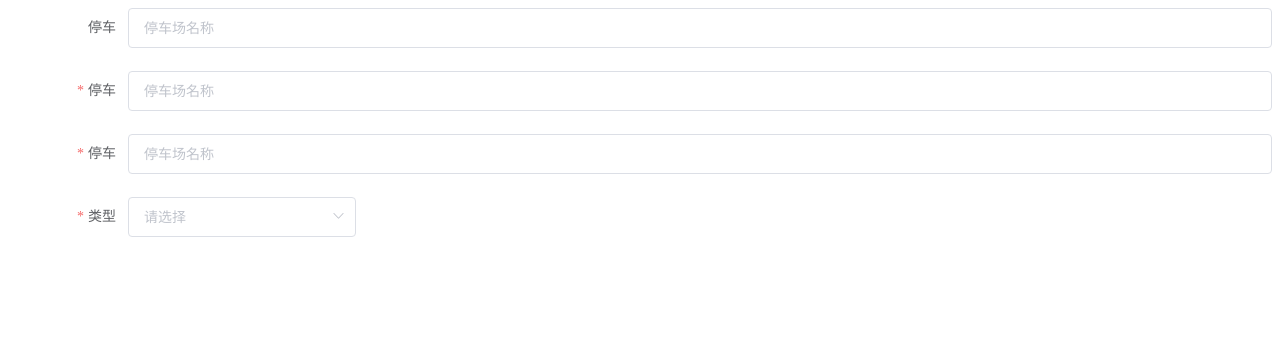
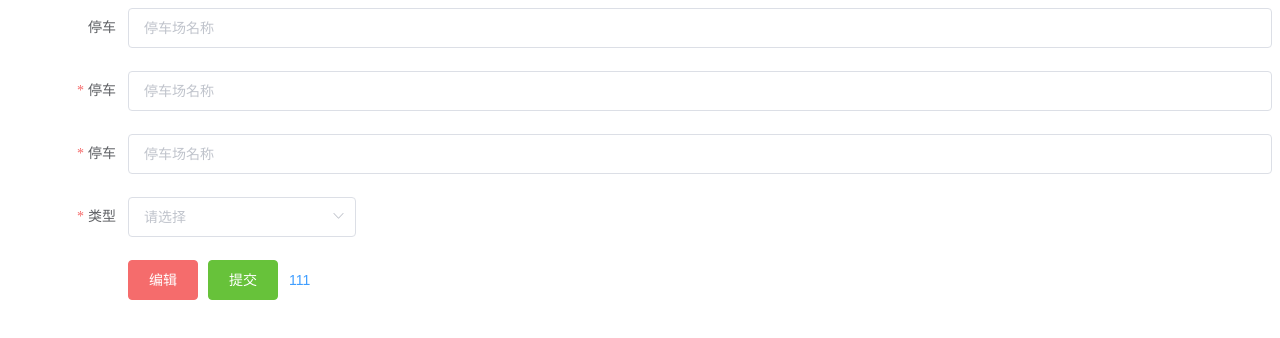
Before and after one commit to hyj111/vue-component_library, a Vue app: page / in a window 1280 px wide. Shown: the top 338 px of the page. Built offline with nearby package versions, Linux system fonts and the light colour scheme.

Commit message:
table组件封装

```diff
--- a/src/components/form/form.vue
+++ b/src/components/form/form.vue
@@ -28,6 +28,8 @@
           :value="selectItem.value"
           :label="selectItem.label"
         ></el-option>
+      </el-select>
+    </el-form-item>
     <!-- 按钮 -->
     <el-form-item>
       <el-button
@@ -38,16 +40,13 @@
         >{{ item.label }}</el-button
       >
     </el-form-item>
-      </el-select>
-    </el-form-item>
   </el-form>
 </template>
 
 <script>
 export default {
   data() {
-    return {
-    };
+    return {};
   },
   props: {
     // 表单配置
@@ -83,6 +82,10 @@ export default {
       ];
       item.rules = requiredRules;
     },
+    // 重置表单
+    resetForm() {
+      this.$refs['form'].resetFields();
+    }
   },
   watch: {
     formConfig: {
--- a/src/views/Home.vue
+++ b/src/views/Home.vue
@@ -6,7 +6,7 @@
     :visible.sync="dialogVisible"
     >
     </el-dialog>
-    <Form :formConfig="formConfig" :formData="formData" :formHandler="formHandler"/>
+    <Form :formConfig="formConfig" :formData="formData" :formHandler="formHandler" ref="vuForm"/>
   </div>
 </template>
 
@@ -141,11 +141,39 @@ export default {
         },
       ],
       // form表单按钮的配置
-      formHandler: [],
+      formHandler: [
+         {
+              type: "danger",
+              label: "编辑",
+              handler:(data) =>{console.log(data);}
+            },
+             {
+              type: "success",
+              label: "提交",
+              handler:()=>this.onSubmit()
+            },
+            {
+              type: "text",
+              label: "111",
+              handler:(data) =>{this.dialogVisible = true}
+            },
+      ],
       // form表单数据
       formData:[],
     };
   },
+  methods:{
+    onSubmit () {
+        this.$refs.vuForm.$refs.form.validate(valid => {
+        if (valid) {
+          alert("submit!!")
+        } else {
+          console.log("error submit!!");
+          return false;
+        }
+      });
+    }
+  }
 };
 </script>
 
```
Also changed, not shown: 1 other file (tests, documents, lock files or other folders). Lines whose indentation alone changed are shown as unchanged.
